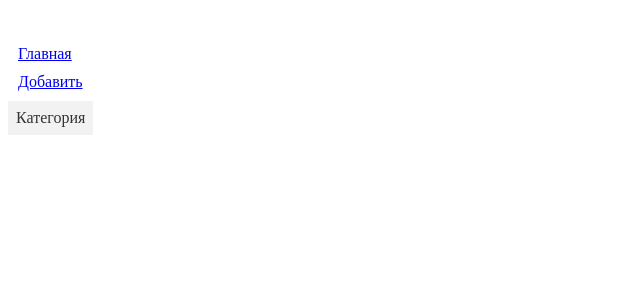
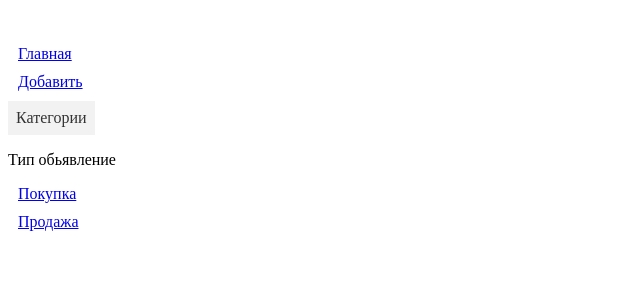
Before and after one commit to whiteRRRR/Django-test, a Django app: page /bboard/ in a window 1280 px wide. Shown: the part 98-398 px from the top of the page, without its empty margins (0-640 px from the left). Run offline with Django 4.2, Linux system fonts and the light colour scheme; data that the repository does not hold is empty.

Commit message:
Updated navigation panel

```diff
--- a/templates/layout/basic.html
+++ b/templates/layout/basic.html
@@ -13,13 +13,21 @@
         <a href="{% url 'index' %}">Главная</a>
         <a href="{% url 'add' %}">Добавить</a>
         <div class="dropdown">
-        <div class="dropdown-toggle">Категория</div>
+        <div class="dropdown-toggle">Категории</div>
             <div class="sub-menu">
                 {% for rubric in rubrics %}
                     <a href="{% url 'by_rubric' rubric.pk %}">{{ rubric.name }}</a>
                 {% endfor %}
             </div>
         </div>
+        <p>Тип обьявление</p>
+        <div>
+          <a href="{% url 'type_board' 'B' %}">Покупка</a>
+          <a href="{% url 'type_board' 'S' %}">Продажа</a>
+        </div>
+
+
+
     </nav>
 
     <section>
```
